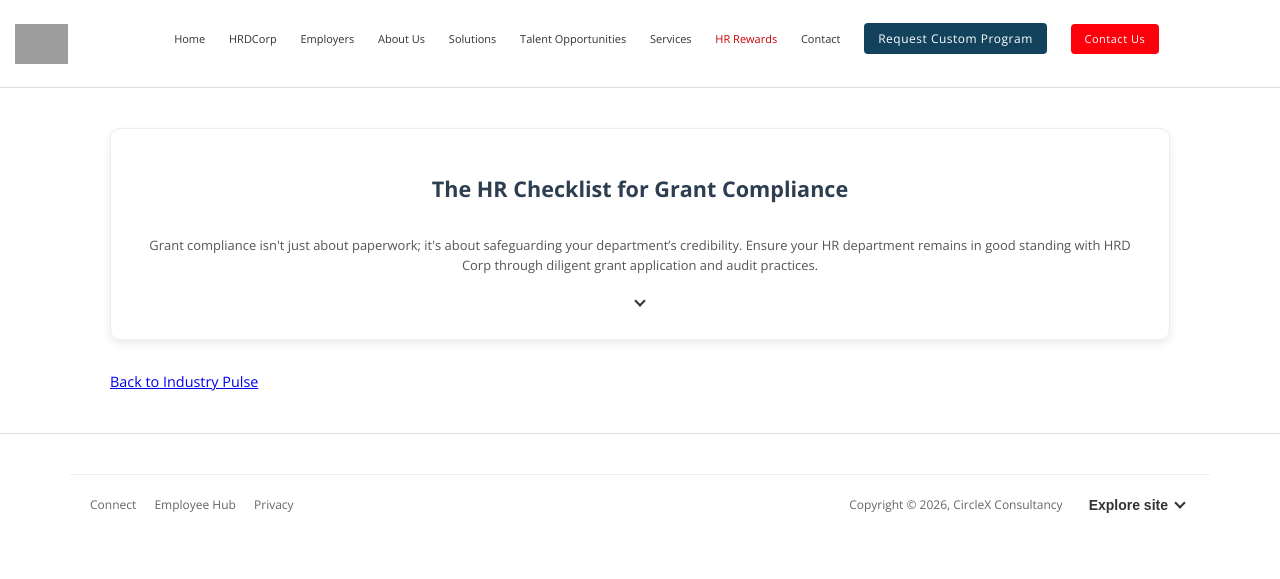
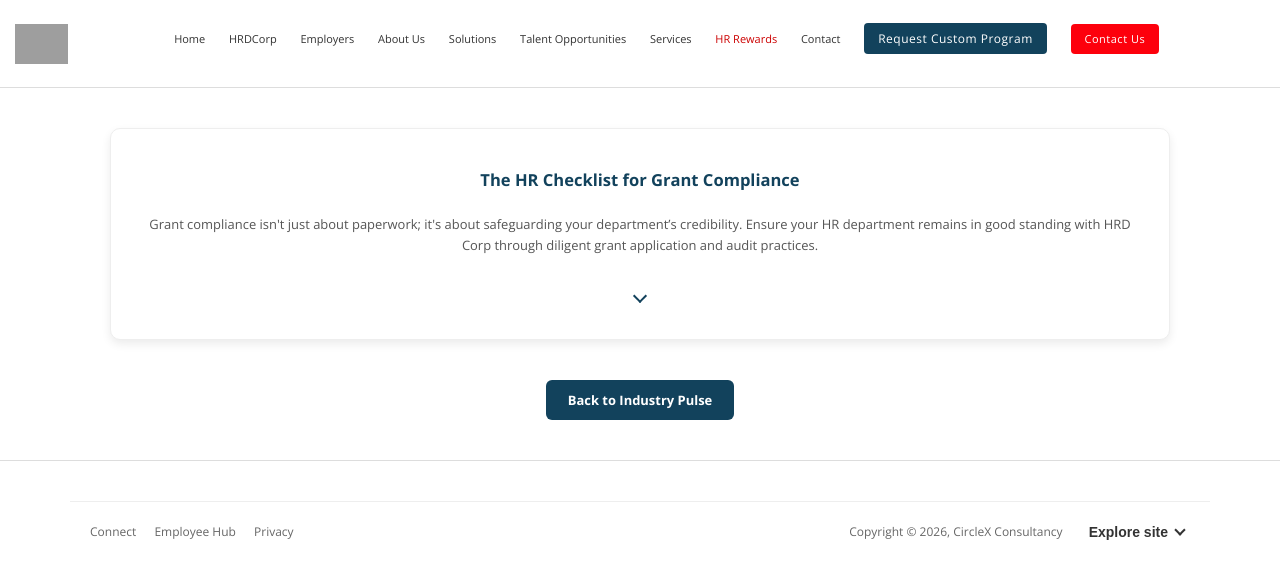
Before and after one commit to kiaarjen27/cxcons, a Jekyll site: the page built from industry-pulse/hr-grant-checklist.html, in a window 1280 px wide. Shown: the top 579 px of the page. Built offline with Jekyll 4.4.1, drawn with Linux system fonts in a browser that asks for light colours; grey boxes are pictures that could not be loaded.

Commit message:
Add files via upload

```diff
--- a/_layouts/default.html
+++ b/_layouts/default.html
@@ -706,6 +706,141 @@ min-height: 40px !important;
   text-align: center;
 }
 
+/* ========== Extra styles used on other pages ========== */
+
+/* Social icons (Contact page) */
+.social-icons {
+  display: flex;
+  gap: 8px;
+  margin-top: 40px;
+}
+.social-icon {
+  display: flex;
+  align-items: center;
+  justify-content: center;
+  width: 28px;
+  height: 28px;
+  border-radius: 4px;
+  background-color: #e5e7eb;
+  color: #4b5563;
+  text-decoration: none;
+  transition: background-color 0.15s ease, color 0.15s ease;
+}
+.social-icon:hover {
+  background-color: #d1d5db;
+  color: #1f2937;
+}
+.social-icon svg {
+  width: 14px;
+  height: 14px;
+}
+
+/* Industry Pulse / Blog post styles */
+.post-title {
+  display: block;
+  font-size: 1.15em;
+  font-weight: 700;
+  color: #12425c;
+  margin-bottom: 10px;
+  line-height: 1.4;
+}
+
+.chevron-toggle {
+  cursor: pointer;
+  display: flex;
+  justify-content: center;
+  padding: 10px 0;
+  margin-top: 10px;
+}
+.chevron-toggle .chevron {
+  display: inline-block;
+  border: solid #12425c;
+  border-width: 0 2px 2px 0;
+  padding: 4px;
+  transform: rotate(45deg);
+  transition: transform 0.3s ease;
+}
+.chevron-toggle[aria-expanded="true"] .chevron {
+  transform: rotate(-135deg);
+}
+
+.expandable-content {
+  max-height: 0;
+  overflow: hidden;
+  transition: max-height 0.4s ease;
+}
+.expandable-content:not(.hidden) {
+  max-height: 2000px; /* large enough for content */
+}
+.expandable-content.hidden {
+  display: none;
+}
+
+.inline-gif {
+  max-width: 100%;
+  height: auto;
+  border-radius: 8px;
+  margin: 15px 0;
+  display: block;
+}
+
+.center-link {
+  text-align: center;
+  margin: 40px 0;
+}
+.pulse-btn {
+  display: inline-block;
+  background: #12425c;
+  color: #fff !important;
+  padding: 10px 22px;
+  border-radius: 6px;
+  text-decoration: none;
+  font-size: 0.9em;
+  font-weight: 600;
+  transition: background 0.25s ease;
+}
+.pulse-btn:hover {
+  background: #0d3144;
+}
+
+/* Small utility used on some pages */
+.related {
+  margin-top: 40px;
+}
+.related h2 {
+  font-size: 1.4em;
+  margin-bottom: 20px;
+  color: #12425c;
+}
+.related ul {
+  list-style: none;
+  padding: 0;
+  display: flex;
+  flex-wrap: wrap;
+  gap: 15px;
+}
+.related a {
+  display: inline-block;
+  background: #12425c;
+  color: #fff !important;
+  padding: 10px 18px;
+  border-radius: 6px;
+  text-decoration: none;
+  font-size: 0.9em;
+  transition: 0.3s;
+}
+.related a:hover {
+  background: #0d3144;
+}
+
+.card.contact-card {
+  border: 2px solid #12425c;
+  background: #f8fafc;
+}
+.card.contact-card h2 {
+  color: #12425c;
+}
+
 
 </style>
 
```
Also changed, not shown: other parts of _layouts/default.html (+15 -0 lines).
